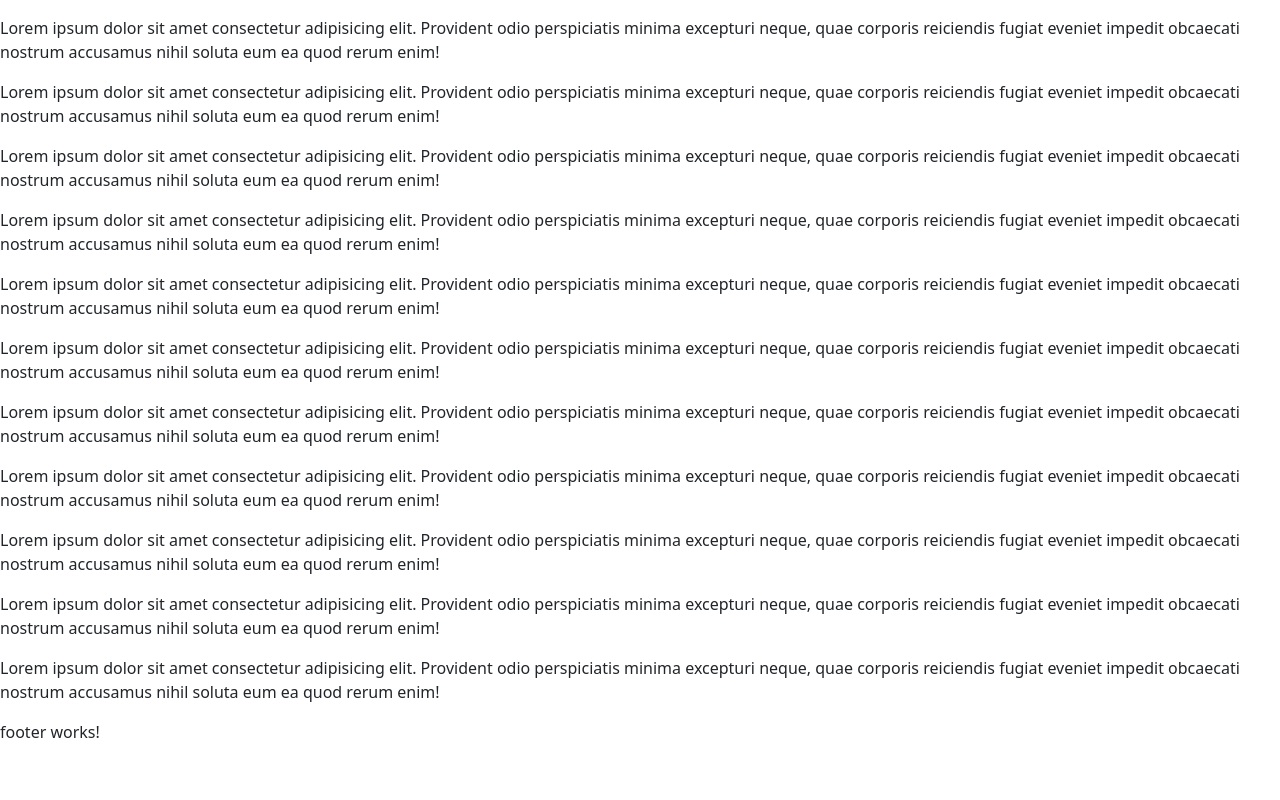
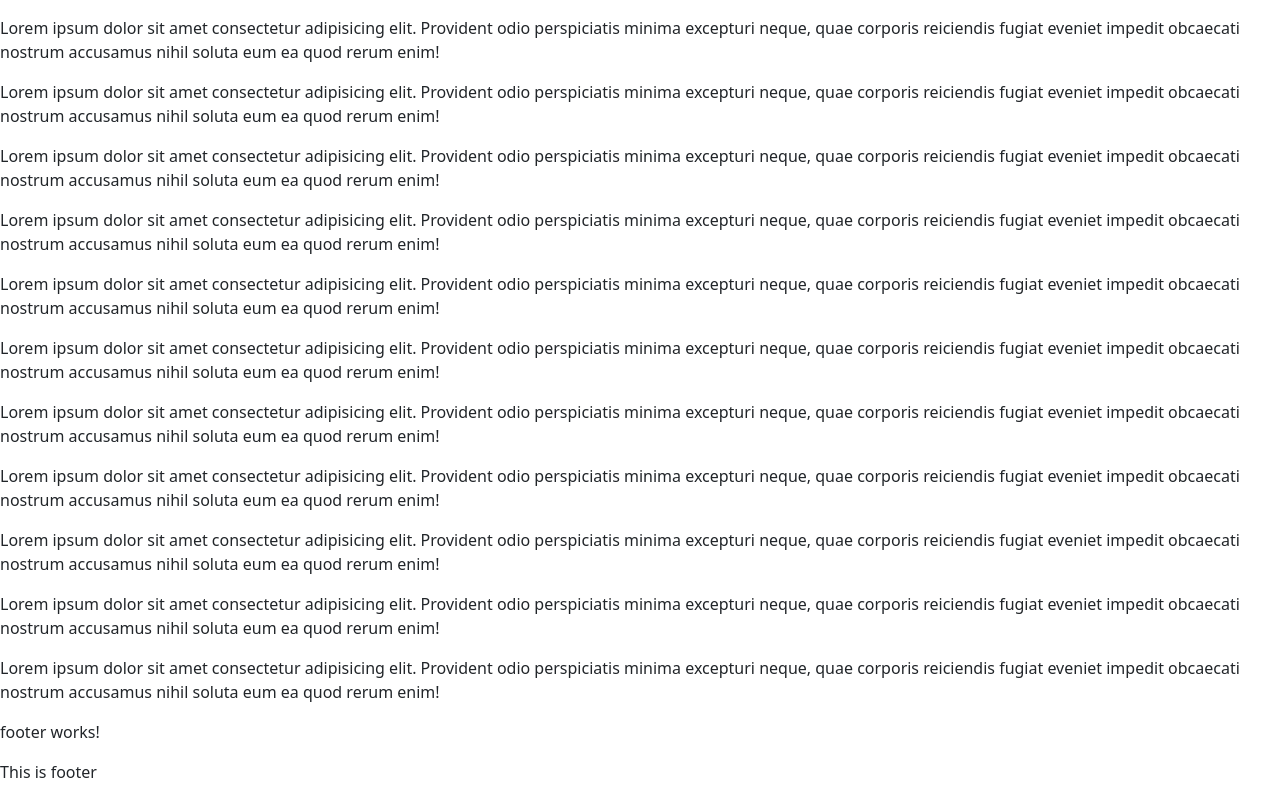
Before and after one commit to nhbtrxn/PETOPIA_SPA_PROJECT, an Angular app in the folder myWeb/: page / in a window 1280 px wide. Shown: the part 416-1216 px from the top of the page. Before the commit the page ends 1176 px from the top, so only its background shows below. Built offline with nearby package versions, Linux system fonts and the light colour scheme.

Commit message:
Add Footer

```diff
--- a/myWeb/src/app/footer/footer.component.html
+++ b/myWeb/src/app/footer/footer.component.html
@@ -1 +1,2 @@
 <p>footer works!</p>
+<p>This is footer</p>
```
